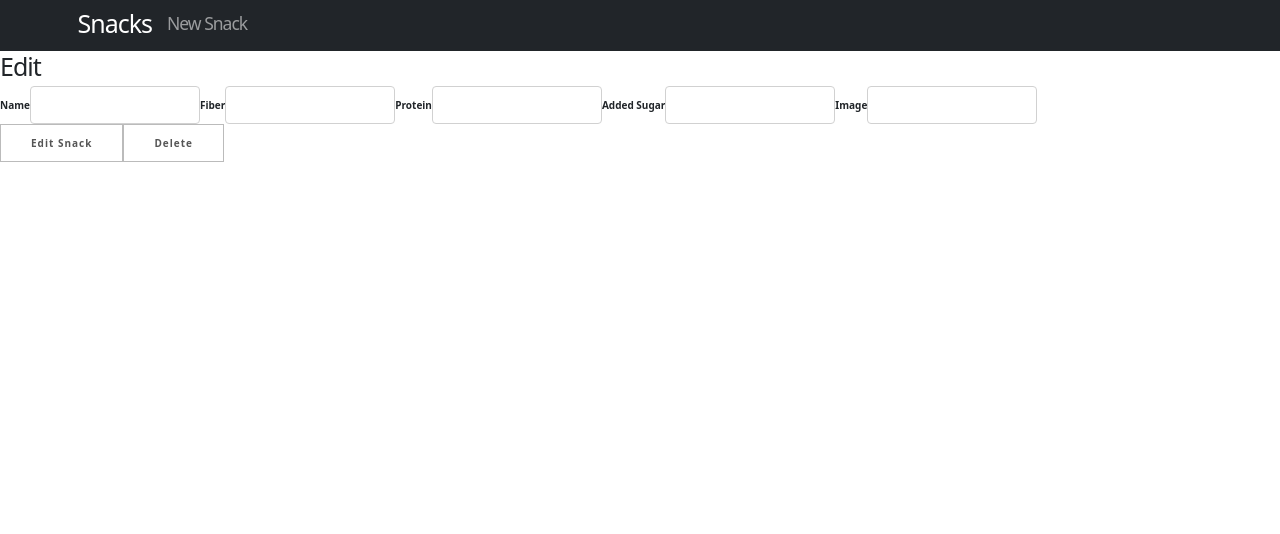
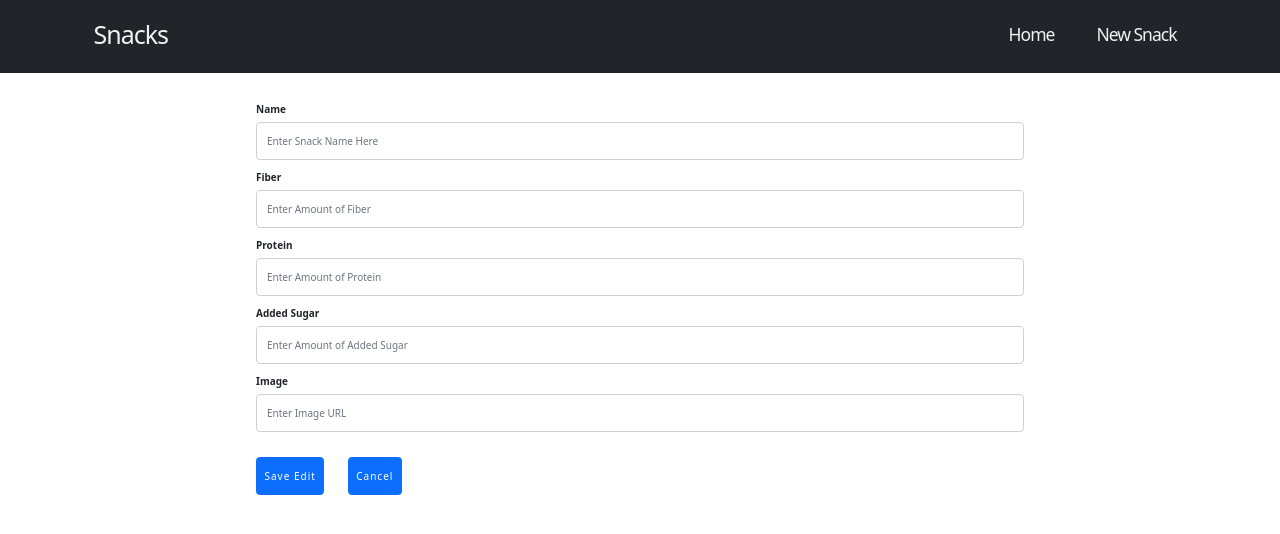
Before and after one commit to Tetracell/dan-tom-snackalog, a React (Create React App) app in the folder front-end/: page /snacks/1/edit in a window 1280 px wide. Shown: the top 534 px of the page. Built offline with nearby package versions, Linux system fonts and the light colour scheme; no server answers.

Commit message:
Completed Styling

```diff
--- a/front-end/src/Components/EditSnack.js
+++ b/front-end/src/Components/EditSnack.js
@@ -1,3 +1,6 @@
+import Button from 'react-bootstrap/Button';
+import Form from 'react-bootstrap/Form';
+
 import { useState, useEffect } from "react";
 import { useParams, useNavigate } from "react-router-dom";
 import axios from "axios";
@@ -45,48 +48,43 @@ export const EditSnack = ({ API }) => {
   };
 
   return (
-    <div>
-      <h1>Edit</h1>
+    <div className="new">
       <form onSubmit={handleSubmit}>
-        <label htmlFor="name">Name</label>
-        <input
-          type="text"
-          id="name"
-          onChange={handleChange}
-          value={snack.name}
-          required
-        ></input>
-        <label htmlFor="fiber">Fiber</label>
-        <input
-          type="number"
-          id="fiber"
-          onChange={handleChange}
-          value={snack.fiber}
-        ></input>
-        <label htmlFor="protein">Protein</label>
-        <input
-          type="number"
-          id="protein"
-          onChange={handleChange}
-          value={snack.protein}
-        ></input>
-        <label htmlFor="added_sugar">Added Sugar</label>
-        <input
-          type="number"
-          id="added_sugar"
-          onChange={handleChange}
-          value={snack.added_sugar}
-        ></input>
-        <label htmlFor="image">Image</label>
-        <input
-          type="text"
-          id="image"
-          onChange={handleChange}
-          value={snack.image}
-        ></input>
+        <Form.Group className="mb-3" controlId="formBasicText">
+          <Form.Label>Name</Form.Label>
+          <Form.Control id="name" type="text" value={snack.name} onChange={handleChange} placeholder="Enter Snack Name Here" required />
+        </Form.Group>
+
+        <Form.Group className="mb-3" controlId="formBasicNumber">
+          <Form.Label>Fiber</Form.Label>
+          <Form.Control id="fiber" type="number" value={snack.fiber} onChange={handleChange} placeholder="Enter Amount of Fiber" />
+        </Form.Group>
+
+
+        <Form.Group className="mb-3" controlId="formBasicNumber">
+          <Form.Label>Protein</Form.Label>
+          <Form.Control id="protein" type="number" value={snack.protein} onChange={handleChange} placeholder="Enter Amount of Protein" />
+        </Form.Group>
+
+
+        <Form.Group className="mb-3" controlId="formBasicNumber">
+          <Form.Label>Added Sugar</Form.Label>
+          <Form.Control id="added_sugar" type="number" value={snack.added_sugar} onChange={handleChange} placeholder="Enter Amount of Added Sugar" />
+        </Form.Group>
+
+        <Form.Group className="mb-3" controlId="formBasicText">
+          <Form.Label>Image</Form.Label>
+          <Form.Control id="image" type="text" value={snack.image} onChange={handleChange} placeholder="Enter Image URL" />
+        </Form.Group>
         <br />
-        <button type="submit">Edit Snack</button>
-        <button>Delete</button>
+        <Button variant="primary" type="submit">
+          Save Edit
+        </Button>
+        &nbsp; &nbsp; &nbsp; &nbsp; &nbsp;
+        <Button variant="primary" type="submit">
+         Cancel
+        </Button>
+
       </form>
     </div>
   );
--- a/front-end/src/Components/Home.js
+++ b/front-end/src/Components/Home.js
@@ -1,5 +1,51 @@
+import Carousel from 'react-bootstrap/Carousel';
 import React from "react";
 
 export const Home = () => {
-  return <div>Welcome to Snack-a-log!</div>;
-};
+  return (
+  <div className="Home">
+    <h1>Welcome to Snack-a-log!</h1>
+
+    <Carousel variant="dark">
+      <Carousel.Item>
+        <img
+          className="d-block w-auto"
+          src="https://bit.ly/3QYRtLM"
+          alt="Oranges"
+        />
+        <Carousel.Caption>
+        <h2>California Oranges</h2>
+          <h4>Delicious California Oranges!</h4>
+        </Carousel.Caption>
+      </Carousel.Item>
+      <Carousel.Item>
+        <img className="Slide"
+          className="d-block w-auto"
+          src="https://bit.ly/3wlzcQQ"
+          alt="Strawberries"
+        />
+        <Carousel.Caption>
+          <h2>Tortona Strawberry</h2>
+          <h4>Savor Strawberries from Italy!</h4>
+        </Carousel.Caption>
+      </Carousel.Item>
+      <Carousel.Item>
+        <img
+          className="d-block w-auto"
+          src="https://bit.ly/3CnnCIA"
+          alt="Mango"
+        />
+        <Carousel.Caption>
+          <h2>Kesar Mangoes</h2>
+          <h4>
+           Enjoy Kesar Mangoes from the Junagadh region of India!
+          </h4>
+        </Carousel.Caption>
+      </Carousel.Item>
+    </Carousel>
+    <h1>You Know You Want You Some Of This Natural Goodness</h1>
+    </div>
+  );
+}
+
+export default Home;
--- a/front-end/src/Components/NavBar.js
+++ b/front-end/src/Components/NavBar.js
@@ -8,14 +8,17 @@ import React from "react";
 export const NavBar = () => {
   return (
     <div>
-      <Navbar bg="dark" variant="dark">
-        <Container>
-          <Navbar.Brand href="/"><h1>Snacks</h1></Navbar.Brand>
-          <Nav className="me-auto">
-            <Nav.Link href="/snacks/new"><h3>New Snack</h3></Nav.Link>
-          </Nav>
-        </Container>
-      </Navbar>
+    <Navbar bg="dark" variant="dark">
+      <Container>
+        <Navbar.Brand href="/snacks"><h1>Snacks</h1></Navbar.Brand>
+        <Navbar.Toggle />
+        <Navbar.Collapse className="justify-content-end">
+          <Navbar.Brand href="/"><h3>Home</h3></Navbar.Brand>
+          <br/><br/><br/>
+          <Navbar.Brand href="/snacks/new"><h3 >New Snack</h3></Navbar.Brand>
+        </Navbar.Collapse>
+      </Container>
+    </Navbar>
     </div>
   );
 };
--- a/front-end/src/Components/NewSnack.js
+++ b/front-end/src/Components/NewSnack.js
@@ -65,9 +65,8 @@ export const NewSnack = ({ API }) => {
           <Form.Label>Image</Form.Label>
           <Form.Control id="image" type="text" value={snack.image} onChange={handleChange} placeholder="Enter Image URL" />
         </Form.Group>
-
         <br />
-        <Button variant="primary" type="submit">
+        <Button className="butt" variant="primary" type="submit">
           Make New Snack
         </Button>
       </form>
--- a/front-end/src/Components/ShowSnack.js
+++ b/front-end/src/Components/ShowSnack.js
@@ -1,3 +1,6 @@
+import Button from 'react-bootstrap/Button';
+
+
 import React from "react";
 import { useParams, useNavigate, Link } from "react-router-dom";
 import axios from "axios";
@@ -29,10 +32,10 @@ export const ShowSnack = ({ API }) => {
   };
 
   return (
-    <div>
+    <div className="snackID">
       <article>
         <div>
-          <img alt={snack.name} src={snack.image} />
+          <img className="oneSnack" alt={snack.name} src={snack.image} />
           <h4>
             {snack.name}
             {snack.is_healthy ? (
@@ -56,10 +59,11 @@ export const ShowSnack = ({ API }) => {
           <div>Added Sugar: {snack.added_sugar}</div>
         </div>
       </article>
-      <Link to="/snacks">
-        <button>Back</button>
-      </Link>
-      <button onClick={handleDelete}>Delete</button>
+      <Button className="butt" href="/snacks" variant="primary">Back</Button>{''}
+      &nbsp; &nbsp; &nbsp; &nbsp; &nbsp;
+      <Button className="butt" href={`/snacks/${id}/edit`} variant="primary">Edit</Button>{''}
+      &nbsp; &nbsp; &nbsp; &nbsp; &nbsp;
+      <Button className="butt"  onClick={handleDelete} variant="primary">Delete</Button>{''}
     </div>
   );
 };
--- a/front-end/src/Components/Snacks.js
+++ b/front-end/src/Components/Snacks.js
@@ -16,7 +16,7 @@ export const Snacks = ({ API }) => {
     });
   }, [API, snacks]);
   return (
-  <div id="allSnacks" className="allSnacks">
+  <div id="allSnacks" className="allSnacks snackOverflow ">
     {snacks.map((snack) => {
           return <SnackItem snack={snack} />;
         })}
--- a/front-end/src/index.css
+++ b/front-end/src/index.css
@@ -1,3 +1,4 @@
+
 .App {
   grid-template-areas:
     "a a a a"
@@ -6,25 +7,89 @@
 }
 
 .new {
-  margin: 5% 20%;
+  margin: 8% 20%;
+}
+Navbar {
+  grid-template-areas:
+  "d e";
+  display: flex;
 }
 
+.newSnackB{
+  grid-area: e;
+  display: flex;
+}
 .allSnacks {
   grid-area: a;
   display: flex;
-  align-content: stretch;
+  align-content: space-between;
   align-items: center;
   flex-wrap: wrap;
-  flex-direction: row-reverse;
+  flex-direction: row;
   justify-content: space-evenly;
+  margin: 7% 6%;
 }
 
 img {
-  width: 140px;
-  height: auto;
+  width: auto;
+  height: 178px;
 }
 
 .heart {
   width: 30px;
   height: auto;
 }
+
+.navbar {
+  overflow: hidden;
+  background-color: #333;
+  position: fixed;
+  top: 0;
+  width: 100%;
+}
+
+.navbar a {
+  float: left;
+  display: block;
+  color: #f2f2f2;
+  text-align: center;
+  padding: 14px 16px;
+  text-decoration: none;
+  font-size: 17px;
+}
+
+.navbar a:hover {
+  background: #ddd;
+  color: black;
+}
+
+.main {
+  padding: 16px;
+  margin-top: 30px;
+  height: 1500px; /* Used in this example to enable scrolling */
+}
+.snackID{
+  margin: 6% 23%;
+}
+.oneSnack{
+  display: block;
+  margin-left: auto;
+  margin-right: auto;
+  width: 480px;
+  height: auto;
+}
+
+.butt{
+  width:auto;
+  height:auto;
+  text-align: center;
+}
+.Home{
+  margin: 17% 23%;
+}
+
+.Slide {
+  width:auto;
+  height:auto;
+  text-align: right;
+}
```
Also changed, not shown: front-end/src/CSS/navBar.css (+0 -14 lines), 1 other file (tests, documents, lock files or other folders).
